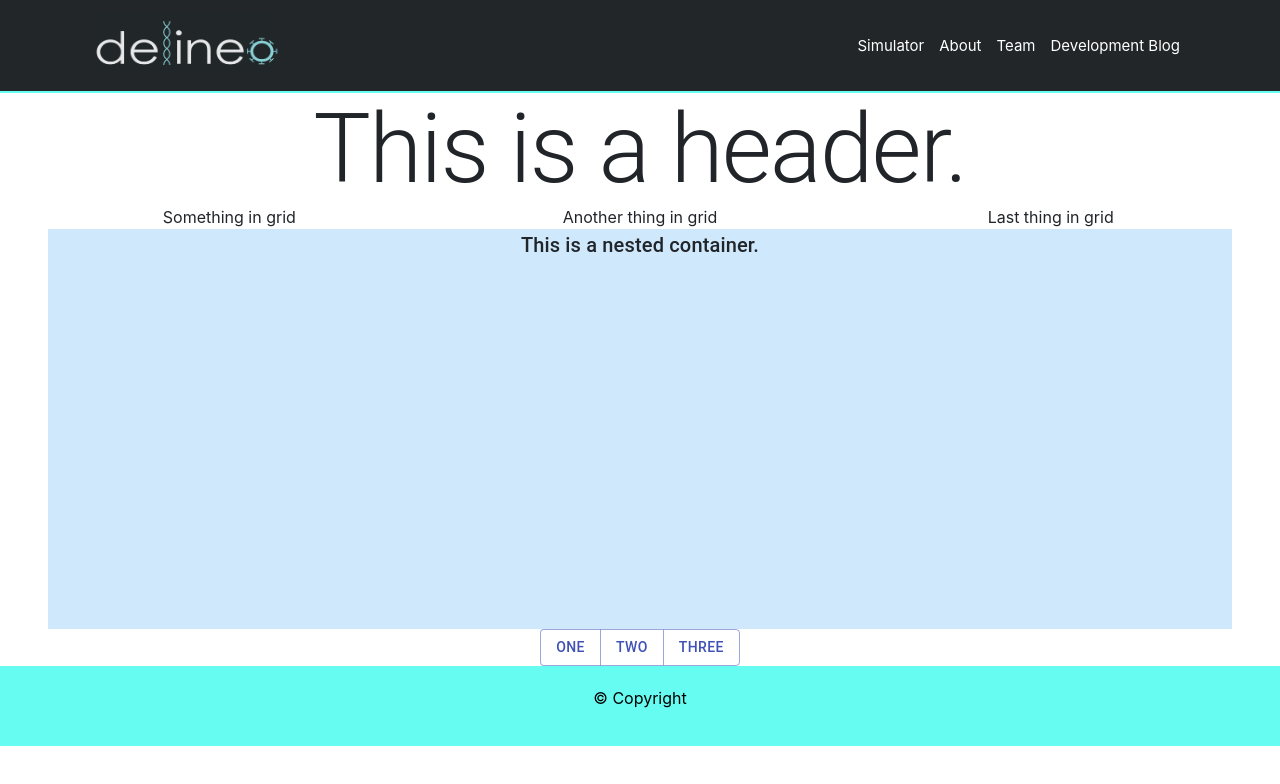
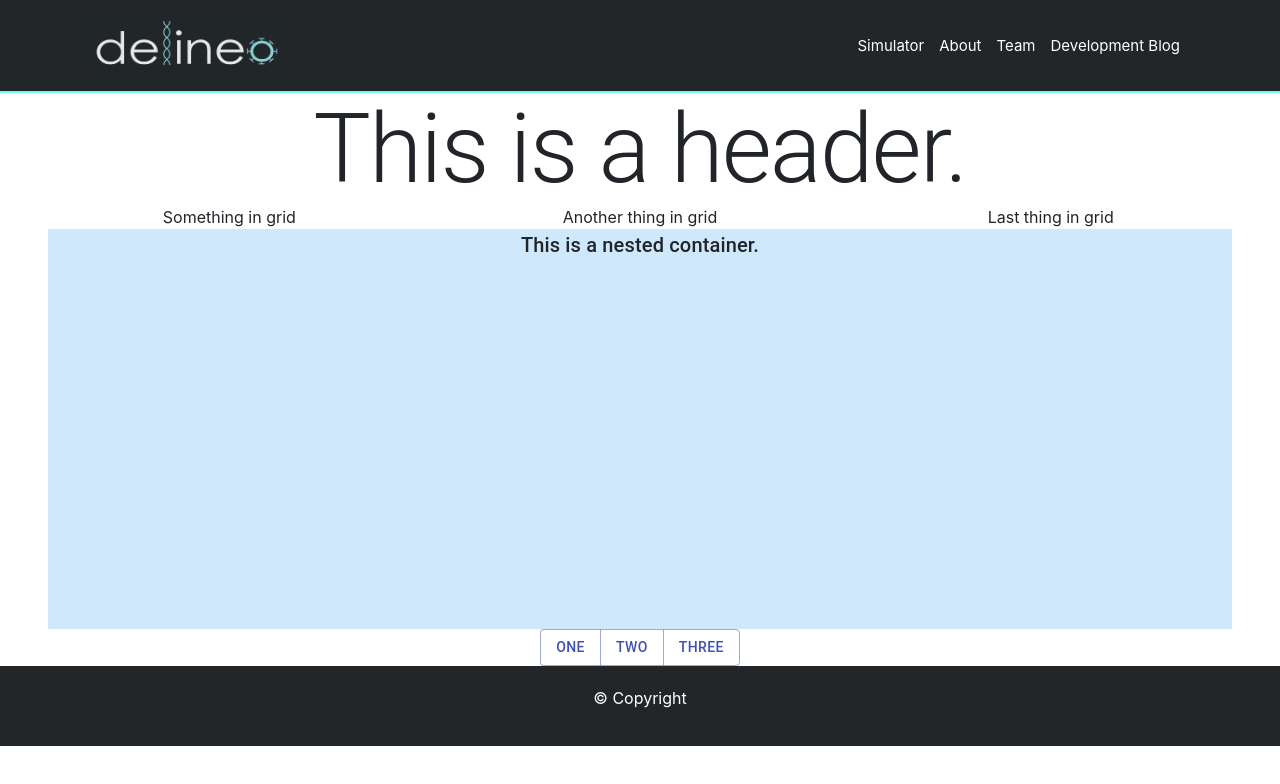
Before and after one commit to Delineo-Disease-Modeling/PandemicModel, a React (Create React App) app in the folder model_app/frontend/: page /example in a window 1280 px wide. Shown: the top 784 px of the page. Built offline with nearby package versions, Linux system fonts and the light colour scheme.

Commit message:
changed footer color to grey

```diff
--- a/model_app/frontend/src/components/Footer.js
+++ b/model_app/frontend/src/components/Footer.js
@@ -2,8 +2,8 @@ import React from 'react';
 
 function Footer(props) {
     return(
-    <div className="footer" style={{backgroundColor:'#66FCF1', padding:'-10%'}}>
-            <p style={{color:'black'}}>© Copyright</p>
+    <div className="footer" style={{backgroundColor:'#222629', padding:'-10%'}}>
+            <p style={{color:'white'}}>© Copyright</p>
     </div>
     )
 }
```
